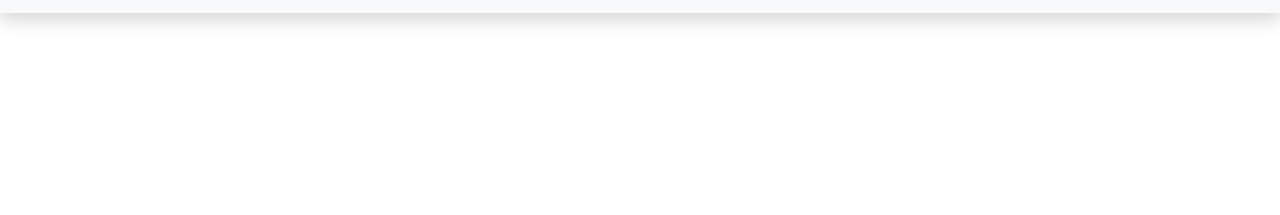
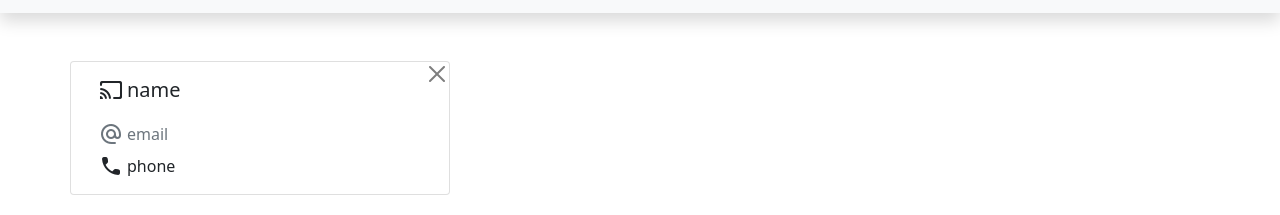
Before and after one commit to josserden/blended_46js, a website built with Parcel: page src/index.html in a window 1280 px wide. Shown: the part 65-280 px from the top of the page. Built offline with nearby package versions, Linux system fonts and the light colour scheme.

Commit message:
fix deploy

```diff
--- a/src/partials/grid.html
+++ b/src/partials/grid.html
@@ -1,5 +1,5 @@
 <div class="row js-contacts-list">
-  <!-- <div class="card col-6 col-md-4 mb-1 position-relative">
+  <div class="card col-6 col-md-4 mb-1 position-relative">
     <div class="card-body">
       <h5 class="card-title d-flex align-items-center gap-1 mb-4">
         <span class="material-icons-round"> cast </span> name
@@ -17,5 +17,5 @@
       aria-label="Close"
       data-id="${id}"
     ></button>
-  </div> -->
+  </div>
 </div>
```
